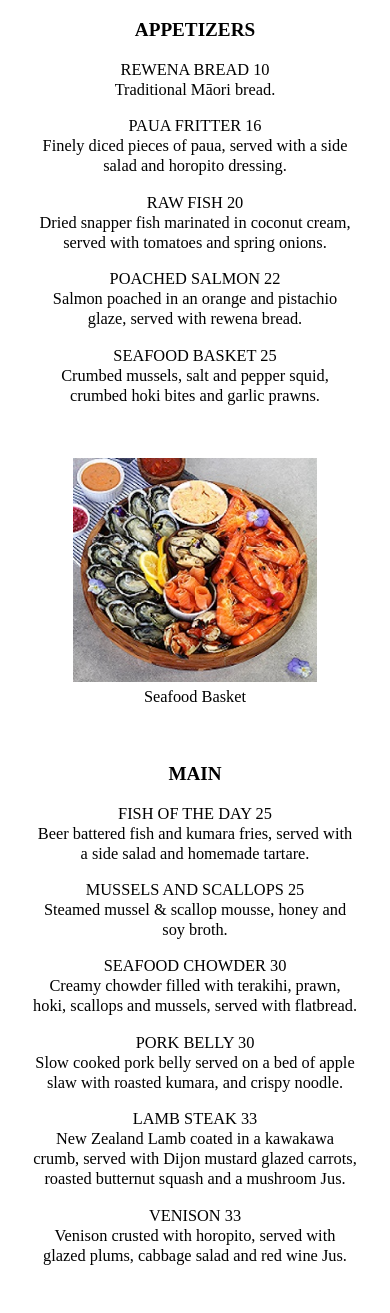
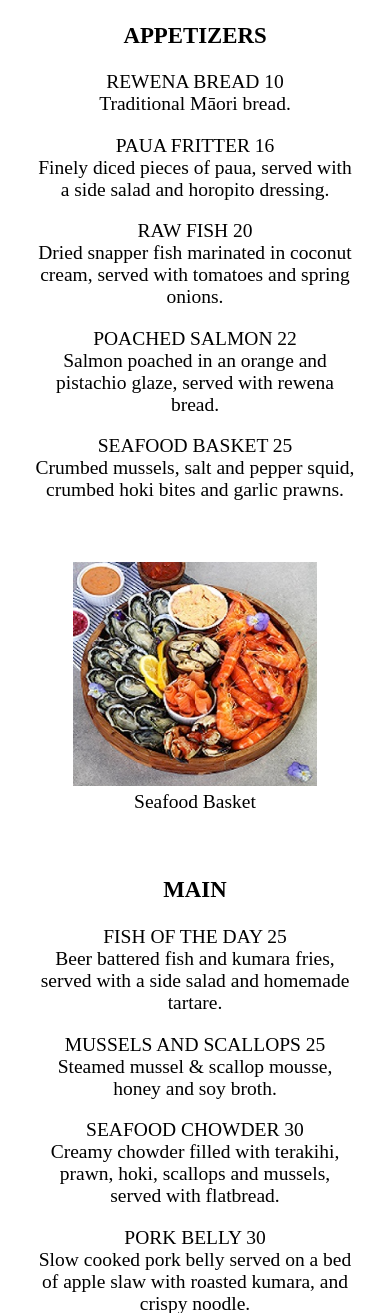
Before and after one commit to ChrisCairns10/ChrisCairns10.github.io, a PHP site: page /Menu/Menu.html in a window 390 px wide. Shown: the part 116-1429 px from the top of the page. Run offline with PHP 8.4, Linux system fonts and the light colour scheme.

Commit message:
Add files via upload

```diff
--- a/CSS/my-css.css
+++ b/CSS/my-css.css
@@ -44,17 +44,17 @@
 }
 
 
-/* If the screen size is 601px wide or more, set the font-size of <div> to 80px */
+/* If the screen size is 601px wide or more, set the font-size of <div> */
 @media screen and (min-width: 601px) {
 .main {
     font-size: 1.4vw;
     }
 }
 
-/* If the screen size is 601px wide or less, set the font-size of <div> to 30px */
+/* If the screen size is 601px wide or less, set the font-size of <div> */
 @media screen and (max-width: 600px) {
 .main {
-    font-size: 4.2vw;
+    font-size: 5vw;
     }
 }
 
```
